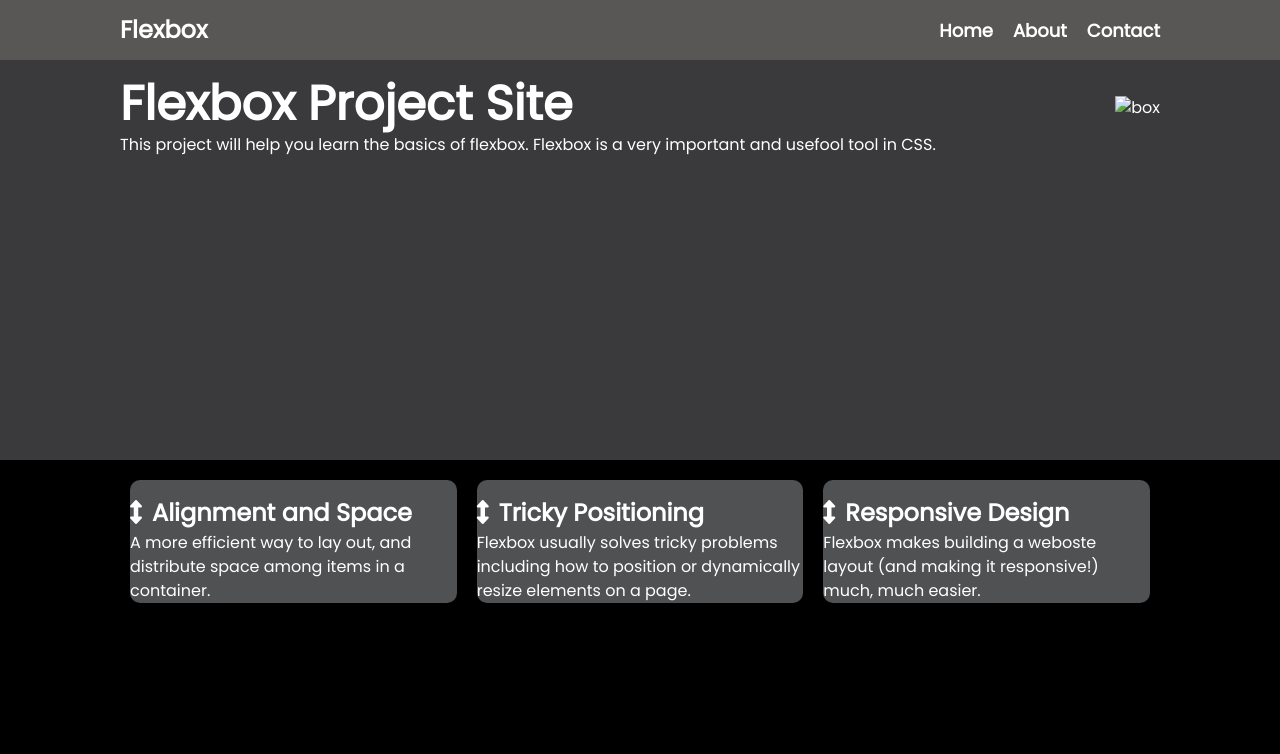
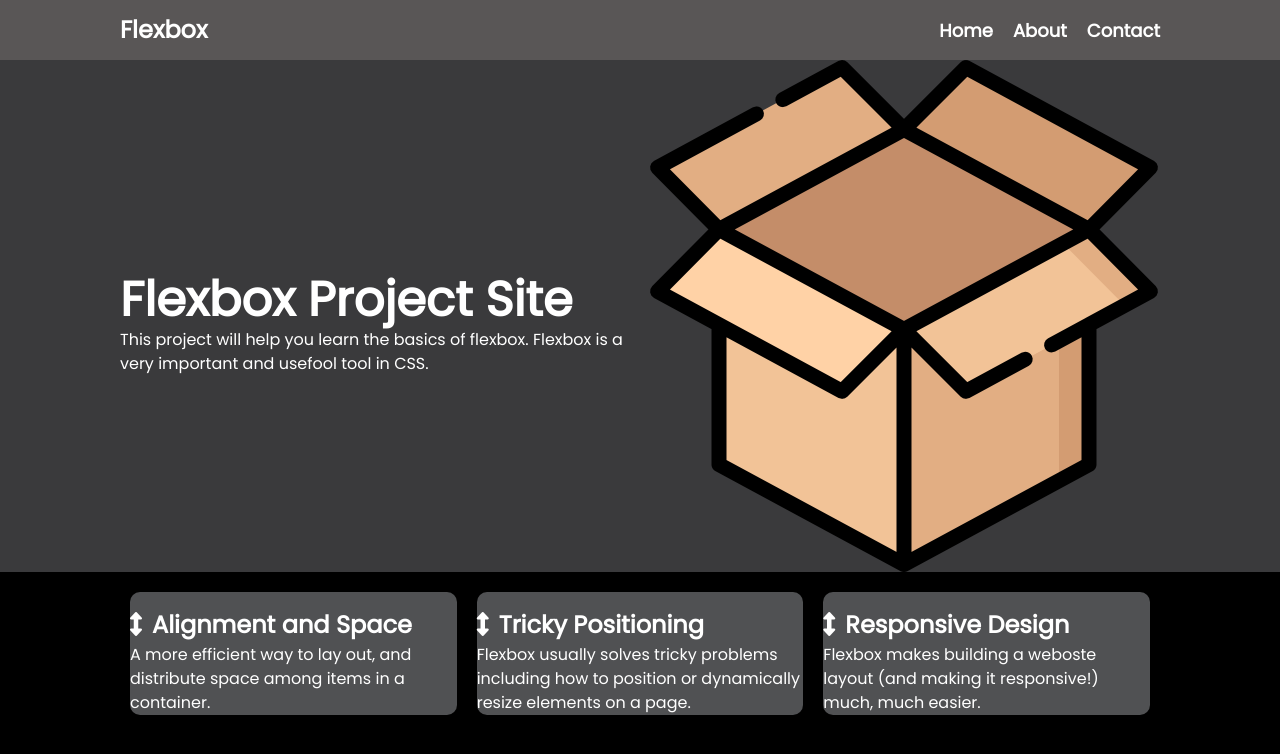
Before and after one commit to TheRexous/Flexbox-Project, a plain HTML site: page index.html in a window 1280 px wide. Drawn offline with Linux system fonts and the light colour scheme; the site is published under a folder, as on GitHub Pages, so addresses that start at the root find nothing.

Commit message:
Update index.html

```diff
--- a/index.html
+++ b/index.html
@@ -28,7 +28,7 @@
                 <h1>Flexbox Project Site</h1>
                 <p>This project will help you learn the basics of flexbox. Flexbox is a very important and usefool tool in CSS.</p>
             </div>
-            <img src="/img/open-box.png" alt="box">
+            <img src="img/open-box.png" alt="box">
         </div>
     </header>
     <section class="boxes">
```
